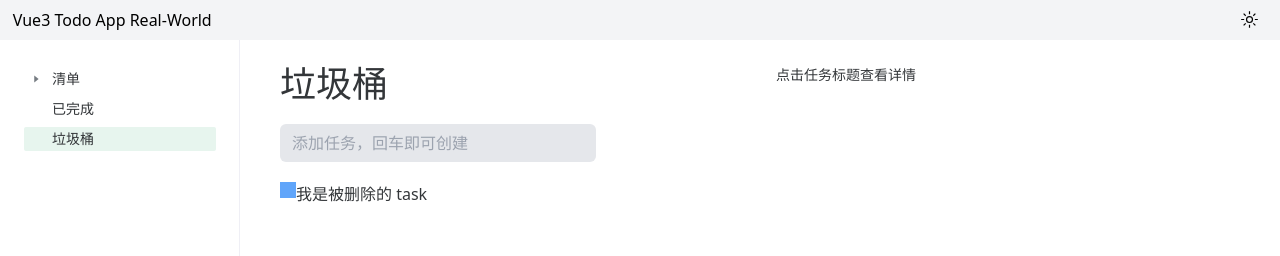
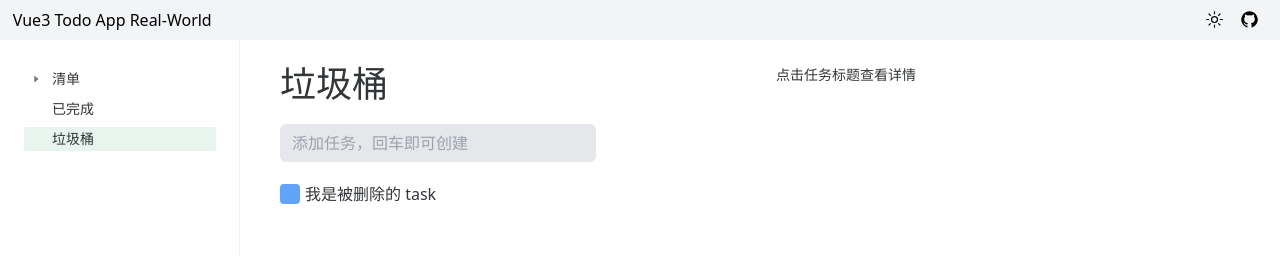
Before and after one commit to S-9527/dida, a Vue app: page /#/task in a window 1280 px wide. Both pictures are taken after a click on the element "垃圾桶". Shown: the top 256 px of the page. Built offline with nearby package versions, Linux system fonts and the light colour scheme; what @imengyu/vue3-context-menu would draw is missing.

Commit message:
feat(ui): improve ui

```diff
--- a/src/components/header/TheHeader.vue
+++ b/src/components/header/TheHeader.vue
@@ -1,13 +1,20 @@
 <template>
   <div class="flex items-center justify-start">
-    <button class="icon-btn mx-2 !outline-none" @click="toggleDark()">
+    <button class="mx-2 !outline-none" @click="toggleDark()">
       <div i="carbon-sun dark:carbon-moon"></div>
+    </button>
+    <button class="mx-2 !outline-none" @click="goToGithub()">
+      <div class="i-carbon:logo-github"></div>
     </button>
   </div>
 </template>
 
 <script setup lang="ts">
 import { toggleDark } from '@/composable/dark';
+
+const goToGithub = () => {
+  window.open("https://github.com/S-9527/dida")
+}
 </script>
 
 <style scoped></style>
--- a/src/components/task/TaskItem.vue
+++ b/src/components/task/TaskItem.vue
@@ -2,14 +2,14 @@
   <div @click.right="handleRightClickTask($event, task)">
     <div class="flex justify-start items-center gap-5px">
       <template v-if="task.state === TaskState.REMOVED">
-        <div class="flex">
+        <div class="flex justify-center items-center gap-5px">
           <div>
-            <n-popover trigger="hover">
+            <NPopover trigger="hover">
               <template #trigger>
-                <div class="w-4 h-4 bg-blue-400"></div>
+                <div class="w-5 h-5 bg-blue-400 rounded-1 cursor-pointer"></div>
               </template>
               <span>在垃圾桶里面的 Task 是不可以直接被恢复的哦</span>
-            </n-popover>
+            </NPopover>
           </div>
           <div class="w-full" @click="handleClickTask(task)">
             {{ task.title }}
@@ -17,7 +17,10 @@
         </div>
       </template>
       <template v-else>
-        <div class="w-5 h-5 bg-#ccc rounded-1 cursor-pointer" @click="handleCompleteTodo"></div>
+        <div :class="[checkboxColors[task.state]]"
+             class="w-5 h-5 rounded-1 cursor-pointer"
+             @click="handleCompleteTodo">
+        </div>
         <div
             class="w-full"
             contenteditable="true"
@@ -44,6 +47,13 @@ interface Props {
 }
 
 const props = defineProps<Props>();
+
+const checkboxColors: Record<TaskState, string> = {
+  [TaskState.ACTIVE]: "bg-#ccc",
+  [TaskState.COMPLETED]: "bg-#007A78",
+  [TaskState.GIVE_UP]: "bg-#FF2200",
+  [TaskState.REMOVED]: "bg-#ccc",
+};
 
 function handleRightClickTask(e: MouseEvent, task: Task) {
   changeActiveTask(task)
--- a/src/components/task/TaskLeftListView.vue
+++ b/src/components/task/TaskLeftListView.vue
@@ -1,7 +1,7 @@
 <template>
   <div>
     <div>
-      <n-tree
+      <NTree
           block-line
           :data="data"
           :default-expanded-keys="[1]"
```
